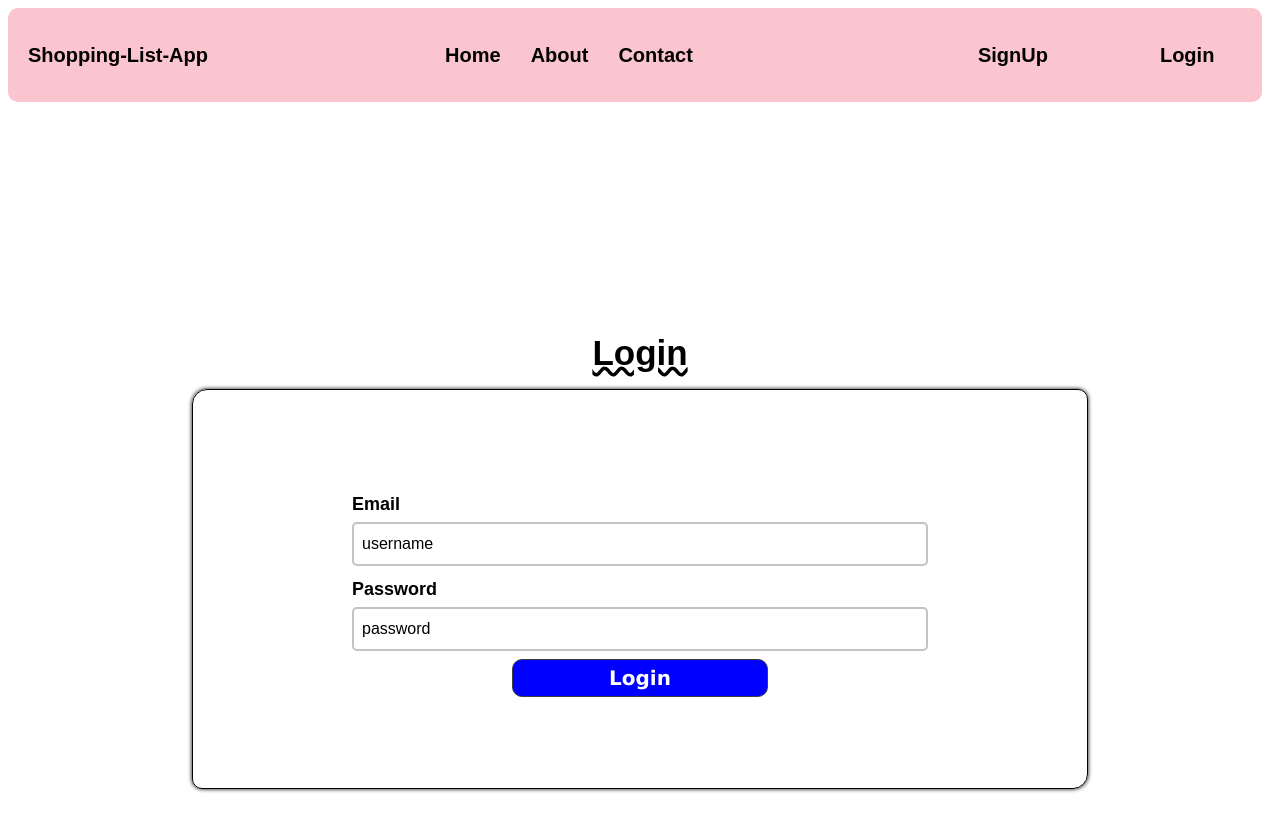
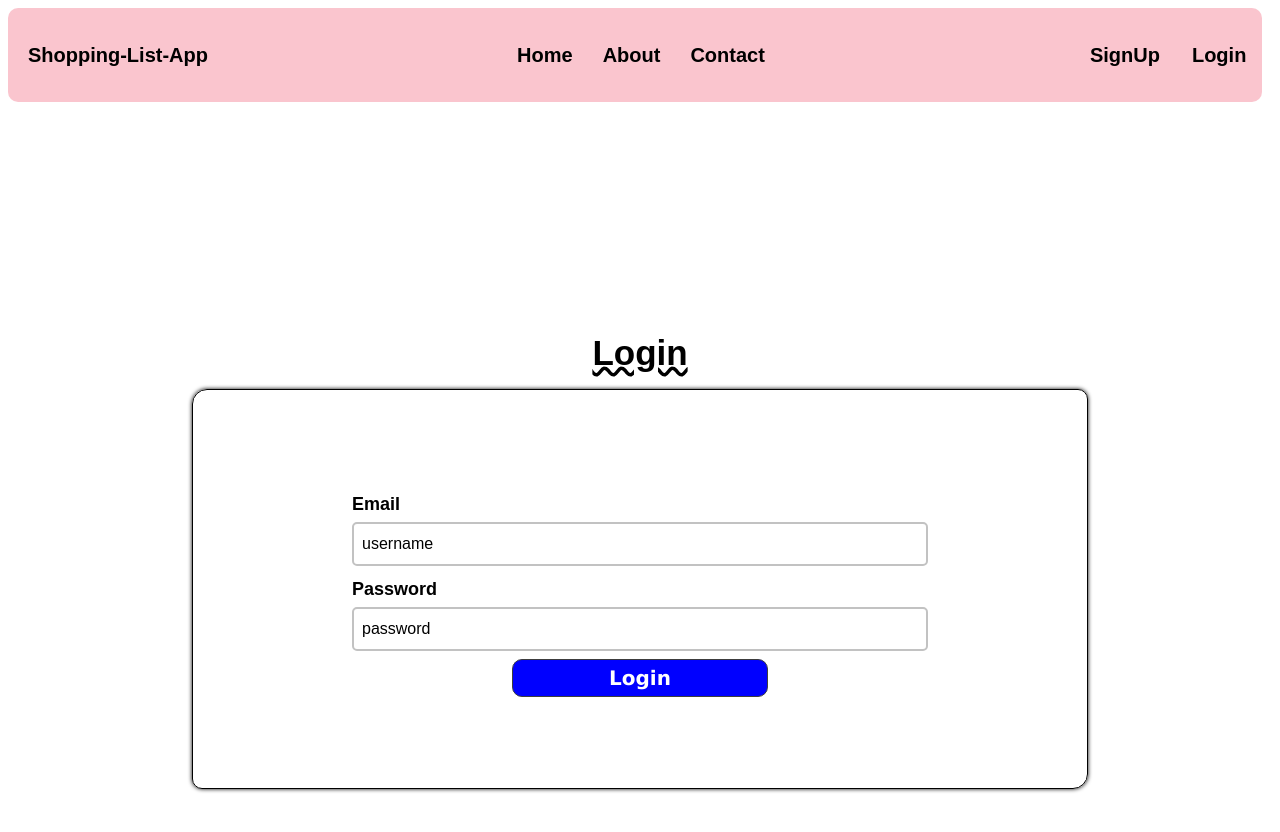
Before and after one commit to moha-salad64/Shopping-List-App, a React (Create React App) app: page /Login in a window 1280 px wide. Shown: the top 832 px of the page. Built offline with nearby package versions, Linux system fonts and the light colour scheme; no server answers.

Commit message:
navigate updating

```diff
--- a/src/Index.css
+++ b/src/Index.css
@@ -178,11 +178,11 @@ body {
 
 .nav-sign {
   display: flex;
-  gap: 1rem;
+   /* gap: 1rem; */
 }
 
 .nav-logn {
-  padding: 0 3rem;
+  padding: 0 1rem;
   text-decoration: none;
   color: #000;
 }
@@ -191,7 +191,7 @@ body {
   display: none;
   cursor: pointer;
   font-size: 1.7rem;
-  padding: 0px 10px 0px 0px;
+  padding: 0 10px 0 0;
 }
 
 /* Responsive styling for mobile */
```
